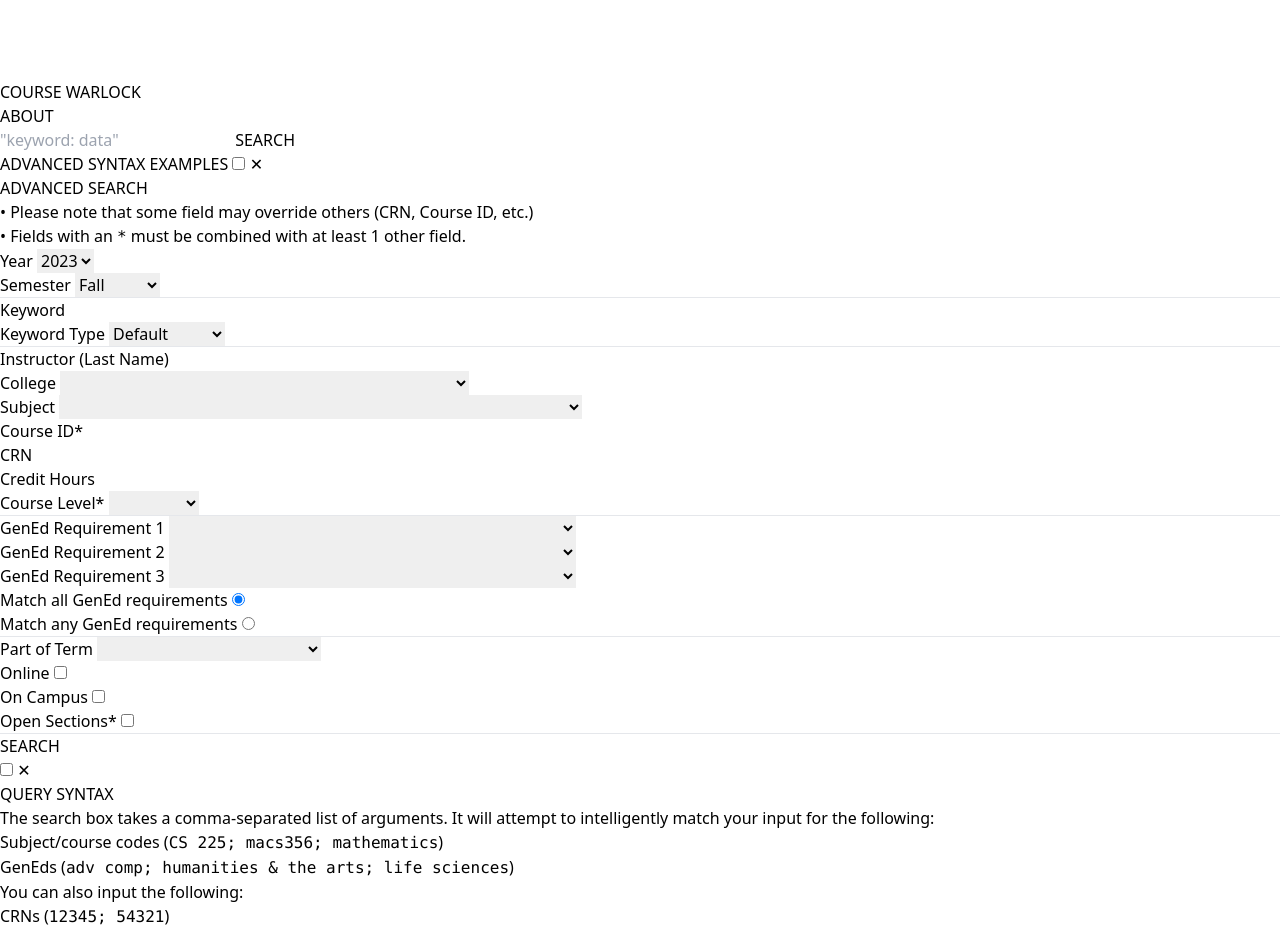
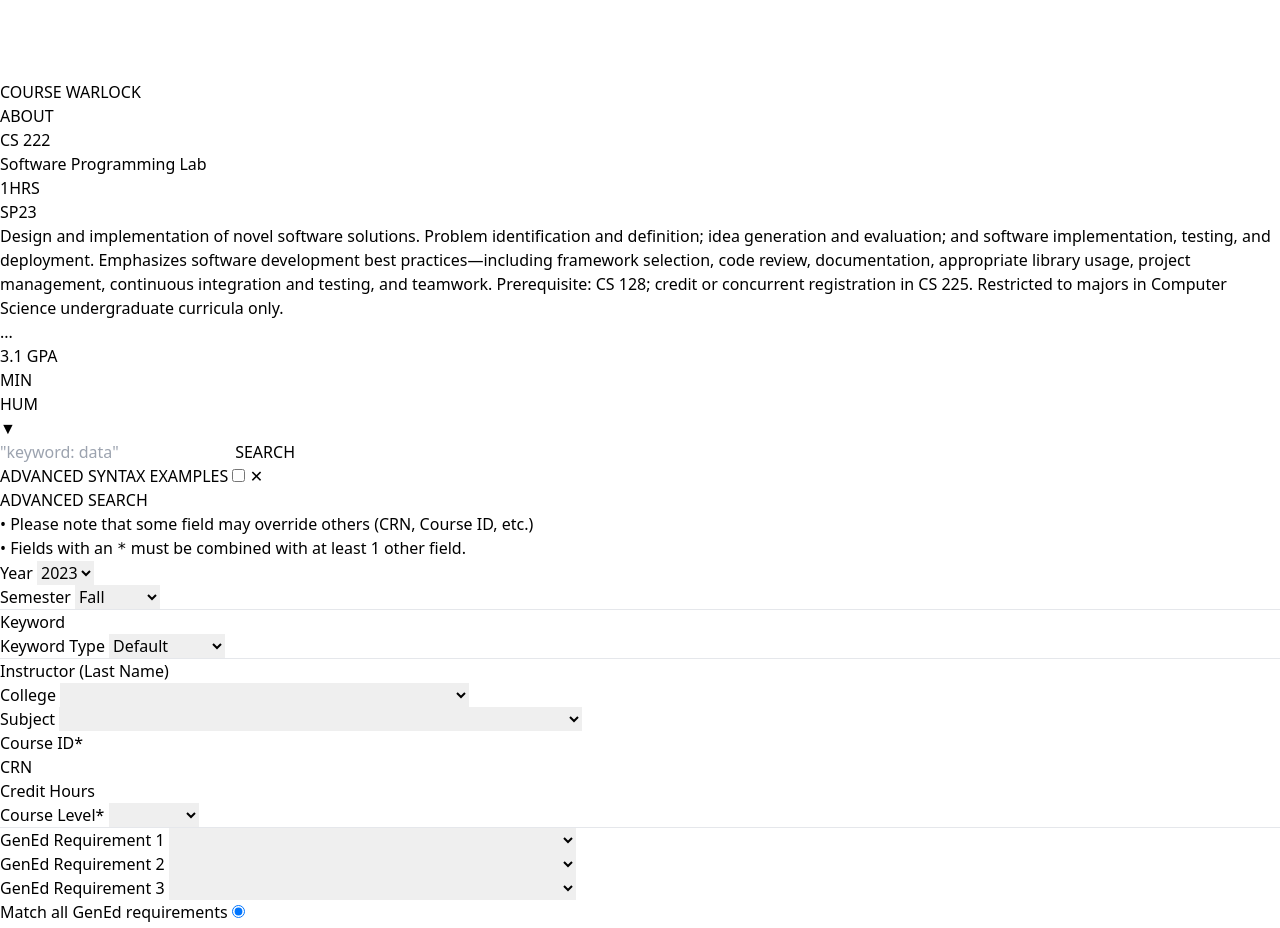
Before and after one commit to lumirth/warlock, a SvelteKit app in the folder frontend/: page / in a window 1280 px wide. Shown: the part 1200-2128 px from the top of the page. Built offline with nearby package versions, Linux system fonts and the light colour scheme.

Commit message:
add course card component

```diff
--- /dev/null
+++ b/frontend/src/lib/CourseCard/CourseCard.svelte
@@ -0,0 +1,42 @@
+<script lang="ts">
+    import CourseCardHeader from "./CourseCardHeader.svelte";
+    import CourseCardContent from "./CourseCardContent.svelte";
+    import CourseCardFooter from "./CourseCardFooter.svelte";
+    import CourseCardSections from "./CourseCardSections.svelte";
+    // Define type for props
+    export let link_enabled: boolean = true;
+    export let link_external: boolean = true;
+    export let href: string = "https://example.com";
+    export let course_id: string = "CS 222";
+    export let course_detail: string = "Software Programming Lab";
+    export let sem_code: string = "SP23";
+    export let credit_hours: string = "1";
+    export let description: string =
+      "Design and implementation of novel software solutions. Problem identification and definition; idea generation and evaluation; and software implementation, testing, and deployment. Emphasizes software development best practices—including framework selection, code review, documentation, appropriate library usage, project management, continuous integration and testing, and teamwork. Prerequisite: CS 128; credit or concurrent registration in CS 225. Restricted to majors in Computer Science undergraduate curricula only.";
+    export let average_rating: number = 1.5;
+    export let average_gpa: number = 3.1;
+    export let tags_enabled: boolean = true;
+    export let tags_icon: Array<string> = [];
+    export let tags_text: Array<string> = ["MIN", "HUM"];
+    export let image_source: string = "";
+    export let image_alt: string = "Example Image";
+  </script>
+
+  <div class="bg-base-200 border-neutral border-[1px] flex flex-col">
+    <CourseCardHeader
+      {course_id}
+      {course_detail}
+      {credit_hours}
+      {sem_code}
+    />
+    <div class="border-t border-neutral w-full mx-auto"></div>
+    <CourseCardContent
+      {description}
+      />
+      <div class="border-t border-neutral w-full mx-auto"></div>
+      <CourseCardFooter
+      {average_gpa}
+      {tags_text}
+      />
+  </div>
+  <CourseCardSections/>
--- /dev/null
+++ b/frontend/src/lib/CourseCard/CourseCardContent.svelte
@@ -0,0 +1,38 @@
+<script lang="ts">
+    export let description: string;
+
+    let isDescriptionExpanded = false;
+    function toggleDescription() {
+      isDescriptionExpanded = !isDescriptionExpanded;
+    }
+  </script>
+
+  <div class="p-1">
+    <div class="relative">
+      <div class="flex items-center">
+        <div class={`${isDescriptionExpanded ? '' : 'line-clamp-1'} text-sm leading-4 flex-grow`}>
+          {description}
+        </div>
+        {#if !isDescriptionExpanded}
+          <div class="ml-1">
+            <button
+              class="text-xs py-0 px-1 cursor-pointer focus:outline-none border border-neutral hover:bg-neutral transition-colors duration-150 ease-in-out flex items-center justify-center h-4"
+              on:click={toggleDescription}
+            >
+              ...
+            </button>
+          </div>
+        {/if}
+      </div>
+      {#if isDescriptionExpanded}
+        <div class="w-full flex justify-end mt-1">
+          <button
+            class="w-full text-xs p-1 h-4 flex items-center justify-center cursor-pointer focus:outline-none border border-neutral hover:bg-neutral transition-colors duration-150 ease-in-out "
+            on:click={toggleDescription}
+          >
+            ⌃
+          </button>
+        </div>
+      {/if}
+    </div>
+  </div>
--- /dev/null
+++ b/frontend/src/lib/CourseCard/CourseCardFooter.svelte
@@ -0,0 +1,28 @@
+<script lang="ts">
+  import RadialRating from "./RadialRating.svelte";
+  export let average_gpa: number;
+  export let tags_text: Array<string>;
+  let gpa_string: string;
+  $: gpa_string = average_gpa.toFixed(1)
+</script>
+
+<div class="flex justify-between items-center p-1">
+  <div class="flex flex-nowrap gap-1">
+
+    <div class="flex flex-row items-center">
+      <div class="flex items-center">
+        <RadialRating value={average_gpa} maxValue={4.0} />
+      </div>
+      <p class="pl-1 mb-[1.4px] text-base leading-4 flex items-center">{gpa_string} GPA</p>
+    </div>
+  </div>
+  <div class="flex flex-wrap gap-1">
+    {#each tags_text as tag}
+      <div
+        class="px-2 bg-base-200 border border-neutral text-xs font-mono"
+      >
+        {tag}
+      </div>
+    {/each}
+  </div>
+</div>
--- /dev/null
+++ b/frontend/src/lib/CourseCard/CourseCardHeader.svelte
@@ -0,0 +1,43 @@
+<script lang="ts">
+  import { onMount } from "svelte";
+
+  export let course_id: string;
+  export let course_detail: string;
+  export let credit_hours: string;
+  export let sem_code: string;
+
+  let sleft = 0;
+  let headerMiddleText: HTMLElement;
+</script>
+
+<div class="grid grid-cols-[auto,1fr,auto] items-center gap-x-1 mx-1">
+  <div class="text-black dark:text-white font-semibold whitespace-nowrap border-r border-neutral pr-1">
+    {course_id}
+  </div>
+  <div class="relative overflow-x-scroll">
+    <div class="absolute top-0 left-1 h-full w-4 bg-gradient-to-r from-base-200 to-transparent transition-opacity ease-in-out {sleft > 0 ? 'opacity-100' : 'opacity-0'}"></div>
+    <div class="whitespace-nowrap overflow-x-scroll no-scrollbar scroll" bind:this={headerMiddleText} on:scroll={() => (sleft = headerMiddleText.scrollLeft)}>
+      <div class="text-sm text-neutral font-light uppercase">{course_detail}&nbsp;&nbsp;&nbsp;</div>
+    </div>
+    <div class="absolute top-0 right-0 h-full w-4 bg-gradient-to-l from-base-200 to-transparent"></div>
+  </div>
+  <div class="flex flex-row flex-grow font-mono whitespace-nowrap pl-1 border-l border-neutral min-h-full items-center">
+    <div class="pr-1">{credit_hours}HRS</div>
+    <div class="bg-neutral w-[1px] flex-1 h-4"></div>
+    <div class="pl-1">{sem_code}</div>
+  </div>
+</div>
+
+
+<style>
+  /* Hide scrollbar for Chrome, Safari and Opera */
+  .no-scrollbar::-webkit-scrollbar {
+    display: none;
+  }
+
+  /* Hide scrollbar for IE, Edge and Firefox */
+  .no-scrollbar {
+    -ms-overflow-style: none; /* IE and Edge */
+    scrollbar-width: none !important; /* Firefox */
+  }
+</style>
--- /dev/null
+++ b/frontend/src/lib/CourseCard/CourseCardSections.svelte
@@ -0,0 +1,28 @@
+<script lang="ts">
+    let isCourseSectionsVisible = false;
+    function toggleCourseSections() {
+      isCourseSectionsVisible = !isCourseSectionsVisible;
+    }
+  </script>
+
+  {#if isCourseSectionsVisible}
+    <div
+      class="border border-neutral p-1 mt-1"
+      class:hidden={!isCourseSectionsVisible}
+    >
+      <p>Course Sections:</p>
+      <ul>
+        <li>Section 1</li>
+        <li>Section 2</li>
+        <li>Section 3</li>
+      </ul>
+    </div>
+  {/if}
+
+  <button class="flex w-20 h-4 items-center justify-center ml-auto p-1 text-xs cursor-pointer mt-1 mb-1 transition-colors duration-150 ease-in-out bg-base-200 border border-neutral hover:bg-neutral" on:click={toggleCourseSections}>
+    {#if isCourseSectionsVisible}
+      &#x25B2;
+    {:else}
+      &#x25BC;
+    {/if}
+  </button>
--- /dev/null
+++ b/frontend/src/lib/CourseCard/RadialRating.svelte
@@ -0,0 +1,15 @@
+<!-- RadialProgress.svelte -->
+<script lang="ts">
+  export let value: number;
+  export let maxValue: number;
+  export let size: string = "0.75rem";
+  export let thickness: string = "2px";
+
+  $: progressPercentage = (value / maxValue) * 100;
+</script>
+
+<!-- rewrite the above to set the border color conditionally -->
+<div
+    class="radial-progress {progressPercentage >= 80 ? 'bg-success' : progressPercentage >= 60 ? 'bg-warning' : 'bg-error'} text-base-200 border-2 {progressPercentage >= 80 ? 'border-success' : progressPercentage >= 60 ? 'border-warning' : 'border-error'}"
+    style="--value:{progressPercentage}; --size:{size}; --thickness: {thickness};"
+/>
--- a/frontend/src/routes/+page.svelte
+++ b/frontend/src/routes/+page.svelte
@@ -4,6 +4,7 @@
   import Modal from "../lib/Modal.svelte";
   import ModalButton from "../lib/ModalButton.svelte";
   import SearchForm from "../lib/SearchForm.svelte";
+  import CourseCard from "../lib/CourseCard/CourseCard.svelte";
 
   let x = 0;
   let output = "";
@@ -25,6 +26,7 @@
 </svelte:head>
 
 <section>
+  <CourseCard />
   <SearchForm bind:loading bind:query />
   <ModalButton modalId="modal-advanced" label="ADVANCED" />
   <ModalButton modalId="modal-syntax" label="SYNTAX" />
```
Also changed, not shown: frontend/src/lib/CourseCard/CourseCardSection.svelte (added, +23 -0 lines).
